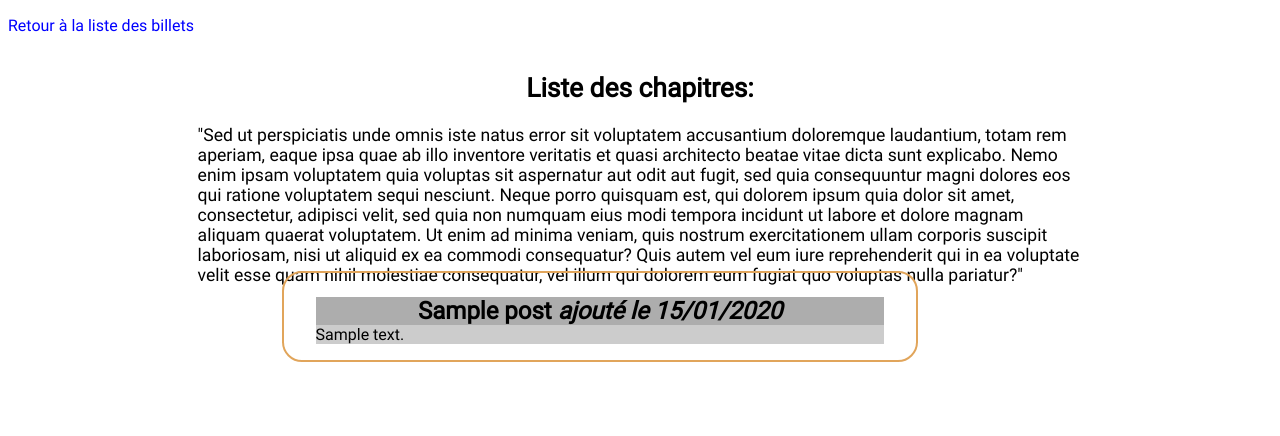
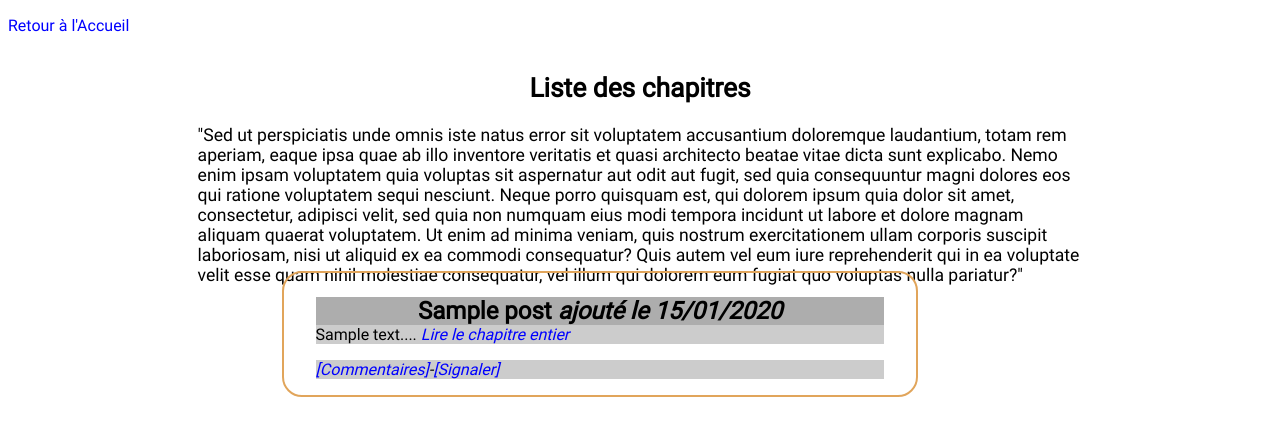
Before and after one commit to JMTanne/Projet_Creez-un-blog-pour-un-ecrivain, a PHP site: page /index.php?action=allPosts in a window 1280 px wide. Shown: the part 166-602 px from the top of the page. Run offline with PHP 8.4, Linux system fonts and the light colour scheme; tables that the repository leaves empty or names only in its code hold one stand-in row (values such as "Sample post").

Commit message:
Add the 'Comments' link below all Posts/Chapters containers. Add function to see only the fists 1000 string caracters of a Post and a Link to see All Post/Chapter

```diff
--- a/view/listPostsView.php
+++ b/view/listPostsView.php
@@ -3,14 +3,14 @@
 <?php ob_start(); ?>
 
 <p>
-    <a href="index.php">Retour à la liste des billets</a>
+    <a class="back_link" href="index.php">Retour à l'Accueil</a>
 </p>
 
 <div class="index_pages">
 
 <section id="listPosts_index">
 
-    <h1>Liste des chapitres:</h1>
+    <h1>Liste des chapitres</h1>
 
         <p> "Sed ut perspiciatis unde omnis iste natus error sit voluptatem accusantium doloremque laudantium, totam rem aperiam, eaque ipsa quae ab illo inventore veritatis et quasi architecto beatae vitae dicta sunt explicabo. Nemo enim ipsam voluptatem quia voluptas sit aspernatur aut odit aut fugit, sed quia consequuntur magni dolores eos qui ratione voluptatem sequi nesciunt. Neque porro quisquam est, qui dolorem ipsum quia dolor sit amet, consectetur, adipisci velit, sed quia non numquam eius modi tempora incidunt ut labore et dolore magnam aliquam quaerat voluptatem. Ut enim ad minima veniam, quis nostrum exercitationem ullam corporis suscipit laboriosam, nisi ut aliquid ex ea commodi consequatur? Quis autem vel eum iure reprehenderit qui in ea voluptate velit esse quam nihil molestiae consequatur, vel illum qui dolorem eum fugiat quo voluptas nulla pariatur?"</p>
 
@@ -29,9 +29,13 @@
                 </h3>
 
                     <p>
-                    <?= nl2br(htmlspecialchars($data['post_content'])) ?>
+                    <?= nl2br(htmlspecialchars(substr($data['post_content'], 0, 1000))) . '... ' ?> <em><a class="all_chapter" href="index.php?action=post&amp;id=<?= $data['id'] ?>">Lire le chapitre entier</a></em>
+                    </p>
+                    <p>
+                    <em><a class="comments" href="index.php?action=comments&amp;id=<?= $data['id'] ?>">[Commentaires]</a></em><em>-</em><em><a class="alert" href="">[Signaler]</a></em>
                     <br />
-                </p>
+
+                    </p>
             </div>
         </div>
     <?php
```
